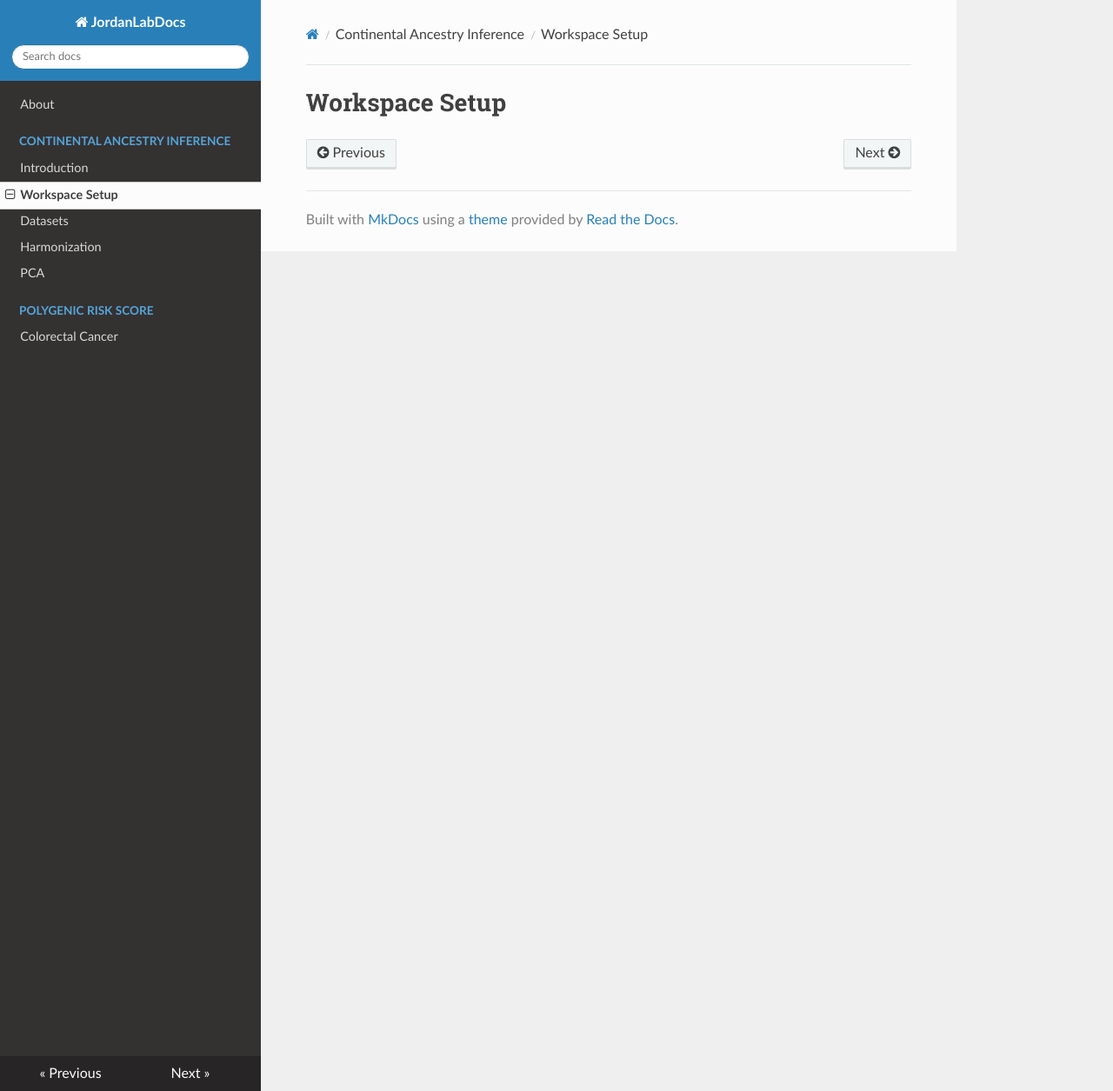
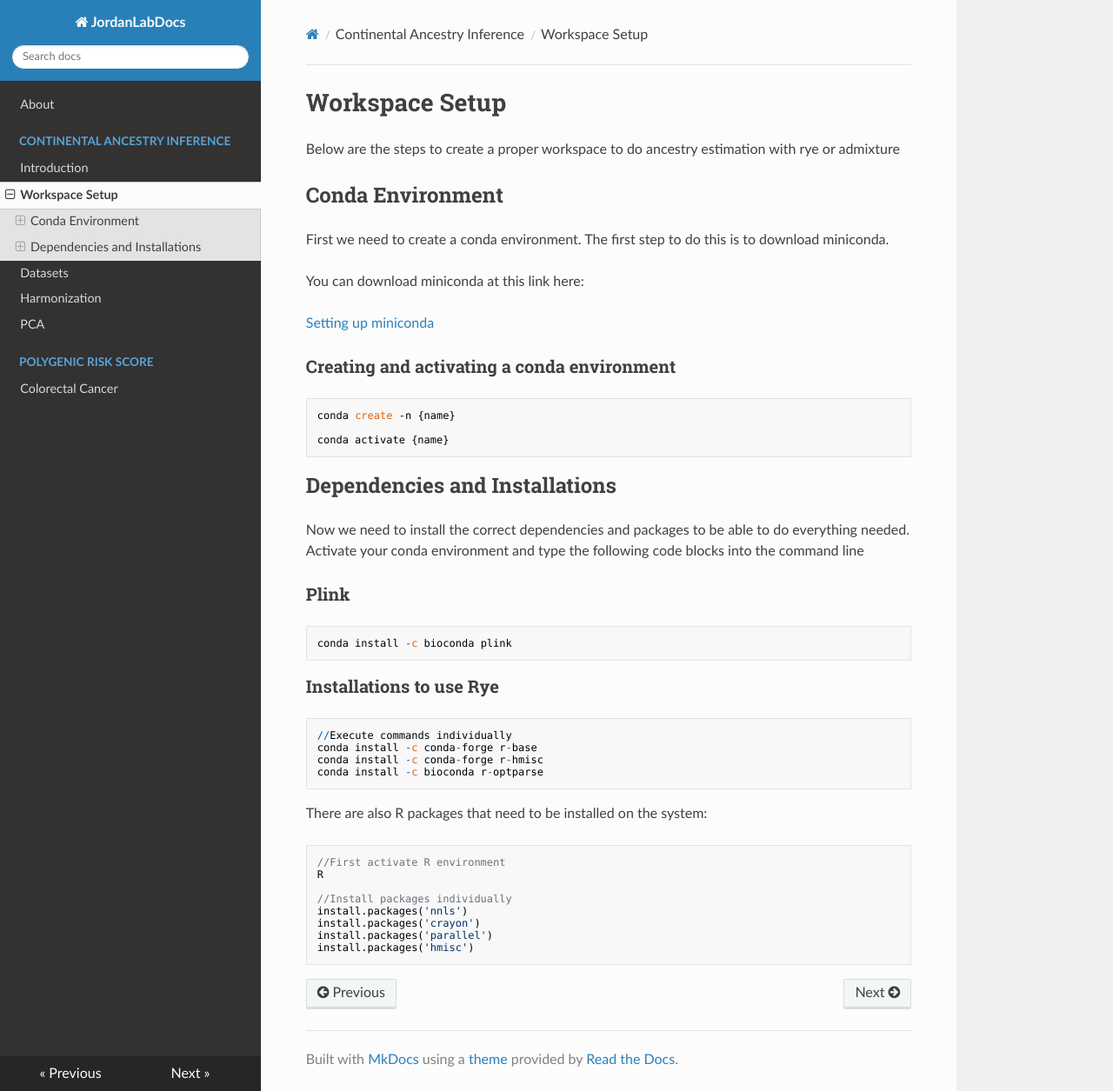
Before and after one commit to ikingjordan3/JordanLabDocs, an MkDocs documentation site: the page built from docs/workspace-setup-continental-ancestry.md, in a window 1280 px wide and 1255 px high. Shown: the whole window at 87% size. Built offline with MkDocs 1.6.1, drawn with Linux system fonts in a browser that asks for light colours; nearby versions of some CDN libraries.

Commit message:
Update workspace-setup-continental-ancestry.md

```diff
--- a/docs/workspace-setup-continental-ancestry.md
+++ b/docs/workspace-setup-continental-ancestry.md
@@ -1 +1,42 @@
-# Workspace Setup
+# **Workspace Setup**
+
+Below are the steps to create a proper workspace to do ancestry estimation with rye or admixture
+
+## Conda Environment
+
+First we need to create a conda environment. The first step to do this is to download miniconda.
+
+You can download miniconda at this link here:
+
+[Setting up miniconda](https://help.jasmin.ac.uk/article/5075-creating-and-using-miniconda-environments)
+
+### Creating and activating a conda environment
+    conda create -n {name}
+
+    conda activate {name}
+
+## Dependencies and Installations
+
+Now we need to install the correct dependencies and packages to be able to do everything needed. Activate your conda environment and type the following code blocks into the command line
+
+### Plink
+
+    conda install -c bioconda plink
+
+### Installations to use Rye
+
+    //Execute commands individually
+    conda install -c conda-forge r-base
+    conda install -c conda-forge r-hmisc
+    conda install -c bioconda r-optparse
+
+There are also R packages that need to be installed on the system:
+
+    //First activate R environment
+    R
+
+    //Install packages individually
+    install.packages('nnls')
+    install.packages('crayon')
+    install.packages('parallel')
+    install.packages('hmisc')
```
